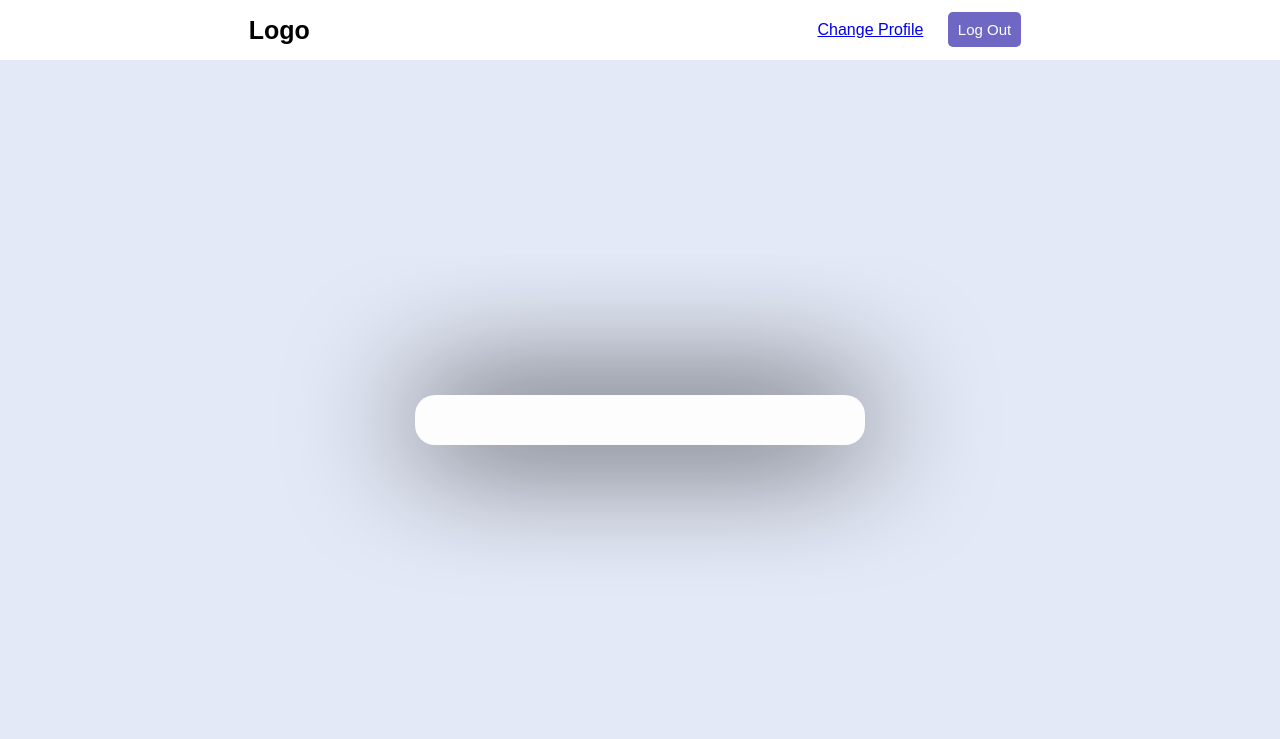
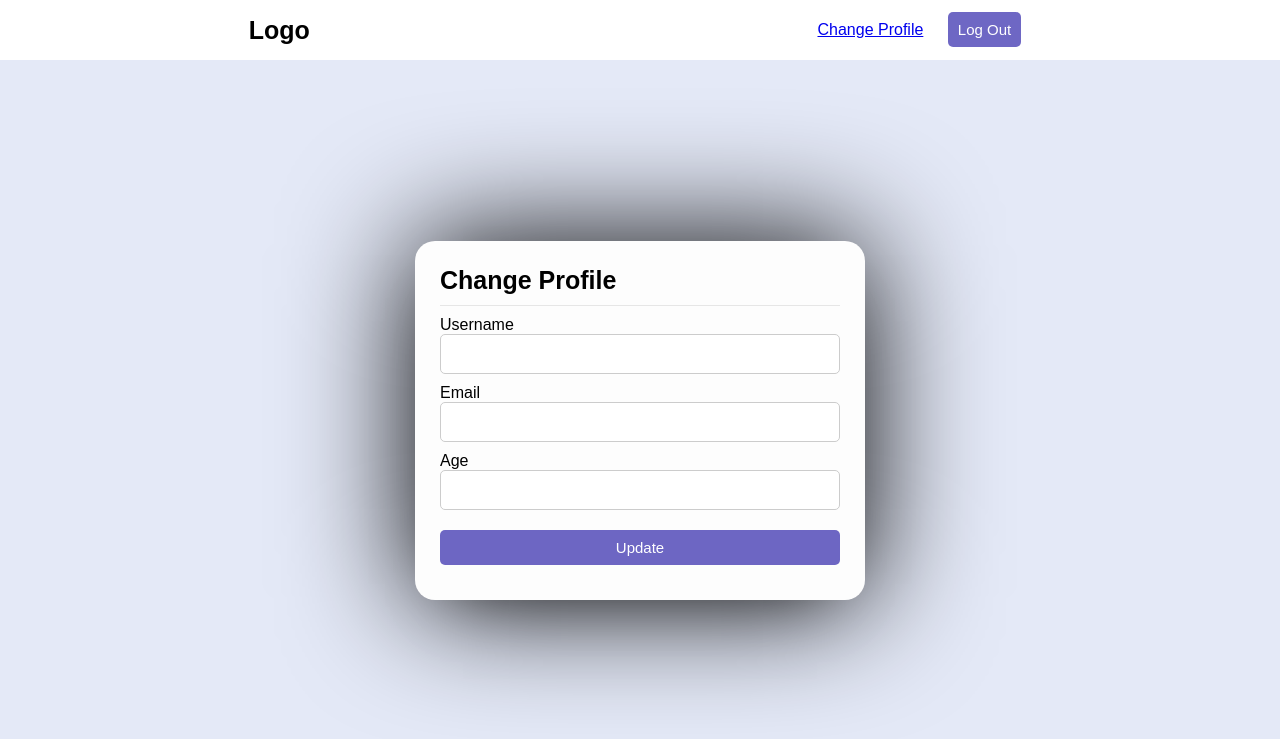
Before and after one commit to JackYap123/Carbon_Emmision.github.io, a PHP site: page /User_Edit_Profile.php in a window 1280 px wide. Shown: the top 739 px of the page. Run offline with PHP 8.4, Linux system fonts and the light colour scheme; the visitor is signed in with stand-in values (Sample User, id 1); data that the repository does not hold is empty.

Commit message:
redo the php part

```diff
--- a/Assignment/User_Edit_Profile.php
+++ b/Assignment/User_Edit_Profile.php
@@ -20,7 +20,7 @@
 <body>
     <div class="nav">
         <div class="logo">
-            <p><a href="home.php"></a>Logo</p>
+            <p><a href="Home.php"></a>Logo</p>
         </div>
 
         <div class="right-links">
@@ -32,35 +32,31 @@
     <div class="container">
         <div class="box form-box">
             <?php
-                if(isset($_POST['submit']))
-                {
+                if(isset($_POST['submit'])){
                     $username = $_POST['username'];
                     $email = $_POST['email'];
                     $age = $_POST['age'];
 
                     $id = $_SESSION['id'];
 
-                    $edit_query = mysqli_query($con,"UPDATE users SET Username = '$username',Email = '$email',Age=$age WHERE Id='$id'") or die("error occures");
-                    if($edit_query)
-                    {
+                    $edit_query = mysqli_query($con,"UPDATE users SET UserName='$username',Email='$email',Age='$age' WHERE Id = $id") or die("error occures");
+
+                    if($edit_query){
                         echo "<div class='message'>
-                        <p>Profile Update!!!</p>
-                      </div> <br>"  ;
+                    <p>Profile Updated!</p>
+                  </div> <br>";
 
-                        echo"<a href='Home.php'><button class='btn'>Go Home</button>";
+                    echo"<a href='Home.php'><button class='btn'>Login in now</button>";
                     }
-                    else{
-                        $id = $_SESSION['id'];
-                        $query = mysqli_query($con,"SELECT * FROM users WHERE Id = $id");
+                }else{
+                    $id = $_SESSION['id'];
+                    $query = mysqli_query($con,"SELECT * FROM users WHERE Id=$id");
 
-                        while($result = mysqli_fetch_assoc($query))
-                        {
-                            $res_Uname = $result('UserName');
-                            $res_Email = $result('Email');
-                            $res_Age = $result('age');
-                        }
+                    while($result = mysqli_fetch_assoc($query)){
+                        $res_Uname = $result['UserName'];
+                        $res_Email = $result['Email'];
+                        $res_Age = $result['Age'];
                     }
-
             ?>
             <header>Change Profile</header>
             <form action="" method="post">
@@ -85,7 +81,6 @@
             </form>
         </div>
         <?php } ?>
-    </div>
-
+        </div>
 </body>
 </html>
```
